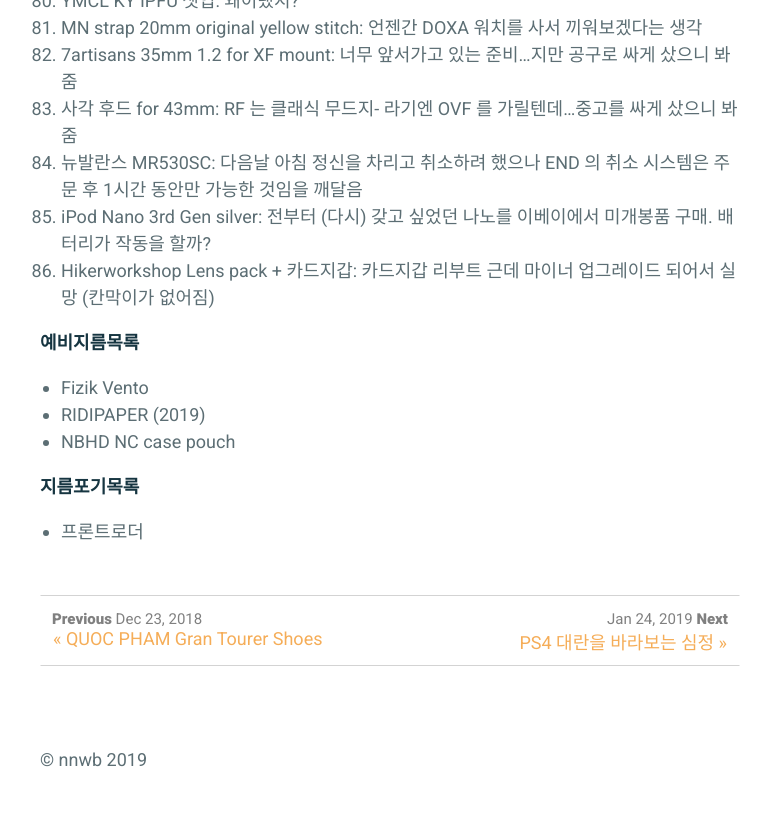
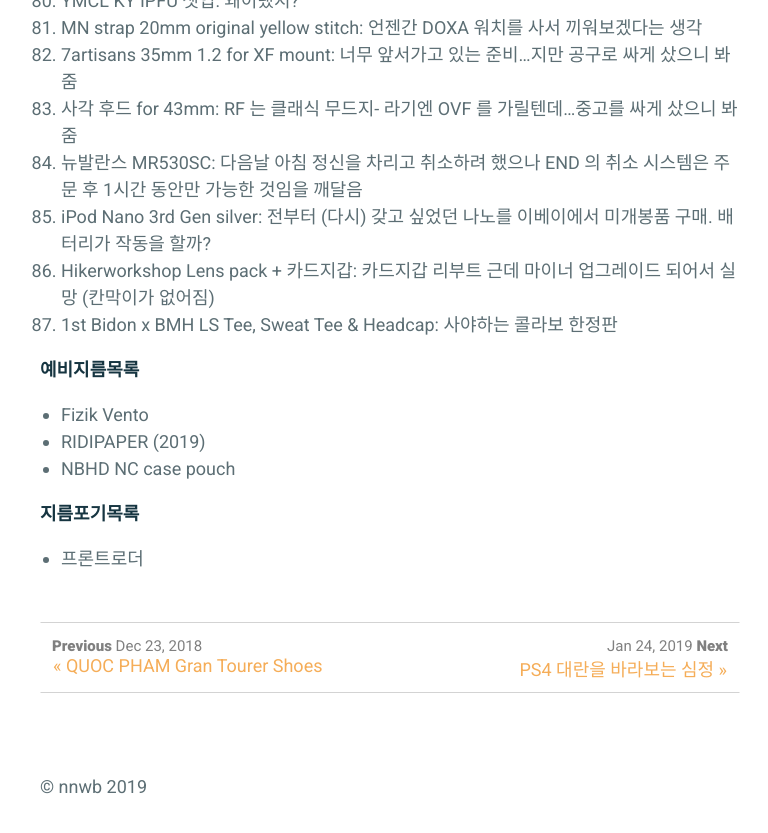
Before and after one commit to nnwb/nnwb.github.io, a Jekyll site: the page built from _posts/2019-01-01-2019buy.md, in a window 1280 px wide and 900 px high, scrolled down 3142 px. Shown: the top 833 px of the window, without its empty margins (250-1018 px from the left). Built offline with Jekyll 4.4.1, drawn with Linux system fonts in a browser that asks for light colours; comment, search, counter and statistics services are not loaded.

Commit message:
Update 2019-01-01-2019buy.md

```diff
--- a/_posts/2019-01-01-2019buy.md
+++ b/_posts/2019-01-01-2019buy.md
@@ -98,6 +98,7 @@ comments: true
 84. 뉴발란스 MR530SC: 다음날 아침 정신을 차리고 취소하려 했으나 END 의 취소 시스템은 주문 후 1시간 동안만 가능한 것임을 깨달음
 85. iPod Nano 3rd Gen silver: 전부터 (다시) 갖고 싶었던 나노를 이베이에서 미개봉품 구매. 배터리가 작동을 할까?
 86. Hikerworkshop Lens pack + 카드지갑: 카드지갑 리부트 근데 마이너 업그레이드 되어서 실망 (칸막이가 없어짐)
+87. 1st Bidon x BMH LS Tee, Sweat Tee & Headcap: 사야하는 콜라보 한정판
 
 
 **예비지름목록**
```
